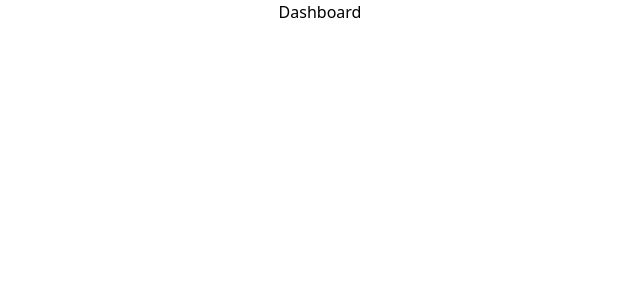
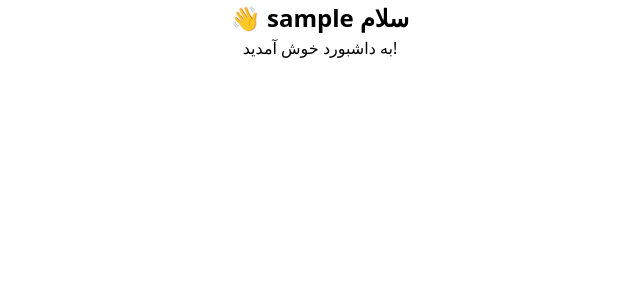
Before and after one commit to Haniyeh-Afrasiyabi/Haniyeh-Afrasiyabi_week20, a React (Vite) app: page /dashboard in a window 1280 px wide. Shown: the top 300 px of the page, without its empty margins (320-960 px from the left). Built offline with nearby package versions, Linux system fonts and the light colour scheme; sample sign-in values are in the browser's storage.

Commit message:
post login form information when signing up and getting the user token and transferring it to the dashboard page

```diff
--- a/src/App.jsx
+++ b/src/App.jsx
@@ -4,6 +4,7 @@ import SignUp from "./components/signUp";
 import Login from "./components/Login";
 import { Routes, Route } from "react-router-dom";
 import Dashboard from "./components/Dashboard";
+import ProtectedRoute from "./components/ProtectedRoute";
 
 function App() {
   return (
@@ -11,7 +12,14 @@ function App() {
       <Routes>
         <Route path="/" element={<SignUp />} />
         <Route path="/login" element={<Login />} />
-        <Route path="/dashboard" element={<Dashboard />} />
+        <Route
+          path="/dashboard"
+          element={
+            <ProtectedRoute>
+              <Dashboard />
+            </ProtectedRoute>
+          }
+        />
       </Routes>
       {/* <SignUp /> */}
       <ToastContainer />
--- a/src/components/Dashboard.jsx
+++ b/src/components/Dashboard.jsx
@@ -1,9 +1,13 @@
-import React from 'react'
+import React from "react";
 
 function Dashboard() {
+  const username = localStorage.getItem("username");
   return (
-    <div>Dashboard</div>
-  )
+    <div>
+      <h2>👋 {username} سلام </h2>
+      <p>به داشبورد خوش آمدید!</p>
+    </div>
+  );
 }
 
-export default Dashboard
+export default Dashboard;
--- a/src/components/Login.jsx
+++ b/src/components/Login.jsx
@@ -9,7 +9,7 @@ import { toast } from "react-toastify";
 import { useNavigate } from "react-router-dom";
 
 function Login() {
-    const navigate = useNavigate()
+  const navigate = useNavigate();
   const {
     register,
     handleSubmit,
@@ -32,8 +32,10 @@ function Login() {
       const result = await login(payload);
 
       toast.success("ثبت‌نام با موفقیت انجام شد!");
-        navigate("/dashboard")
-        console.log("پاسخ ورود:", result);
+
+      localStorage.setItem("token", result.token);
+      localStorage.setItem("username", payload.username);
+      navigate("/dashboard");
     } catch (error) {
       const status = error.response?.status;
       console.log("خطای کامل:", error.response);
@@ -46,7 +48,7 @@ function Login() {
         toast.error("مشکلی در ثبت‌نام رخ داده است");
       }
     }
-    }
+  };
 
   return (
     /* "handleSubmit" will validate your inputs before invoking "onSubmit" */
--- /dev/null
+++ b/src/components/ProtectedRoute.jsx
@@ -0,0 +1,13 @@
+import { Navigate } from "react-router-dom";
+
+function ProtectedRoute({ children }) {
+  const token = localStorage.getItem("token");
+
+  if (!token) {
+    return <Navigate to="/login" replace />;
+  }
+
+  return children;
+}
+
+export default ProtectedRoute;
--- a/src/services/authService.js
+++ b/src/services/authService.js
@@ -8,6 +8,6 @@ export const signUp = async (data) => {
 };
 
 export const login = async (data) => {
-    const response = await axios.post(`${API_BASE_URL}/auth/login`, data);
-    return response.data;
-  };
+  const response = await axios.post(`${API_BASE_URL}/auth/login`, data);
+  return response.data;
+};
```
Also changed, not shown: src/components/SignUp.jsx (+5 -3 lines), src/schema/login.js (indentation only). Lines whose indentation alone changed are shown as unchanged.
